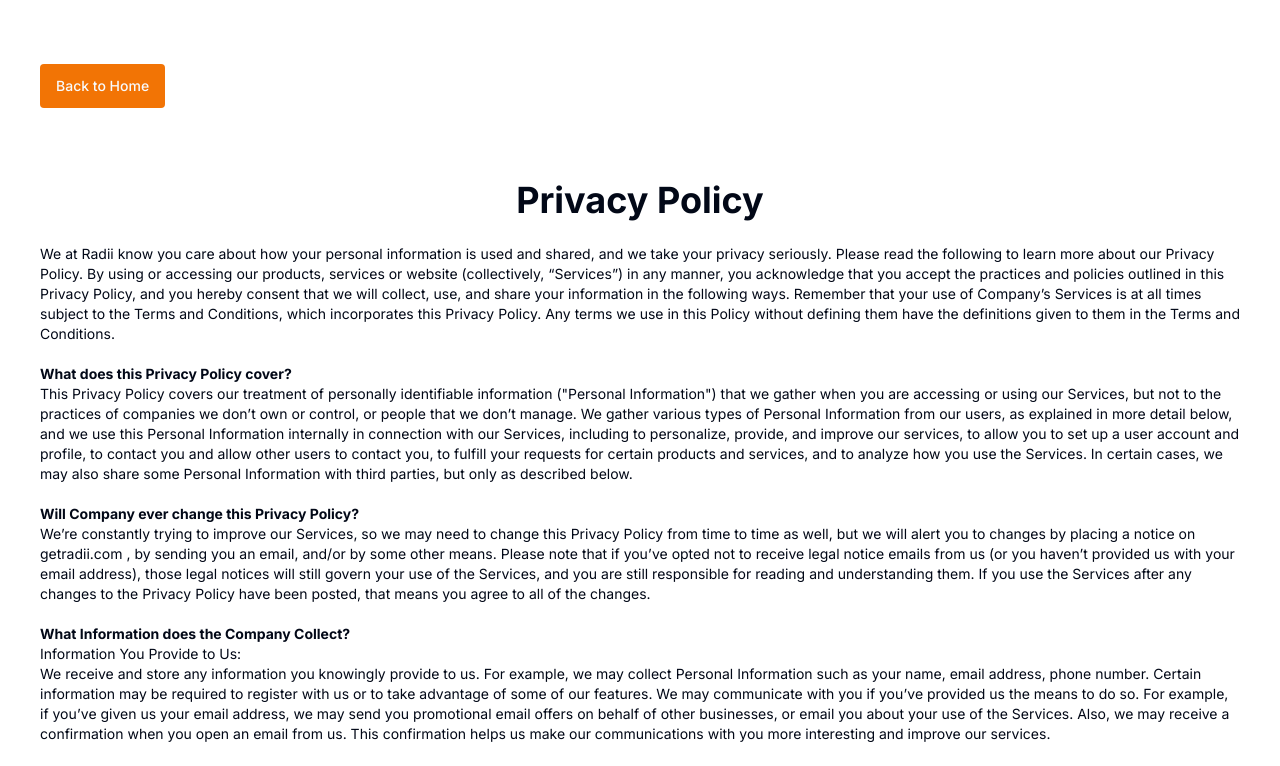
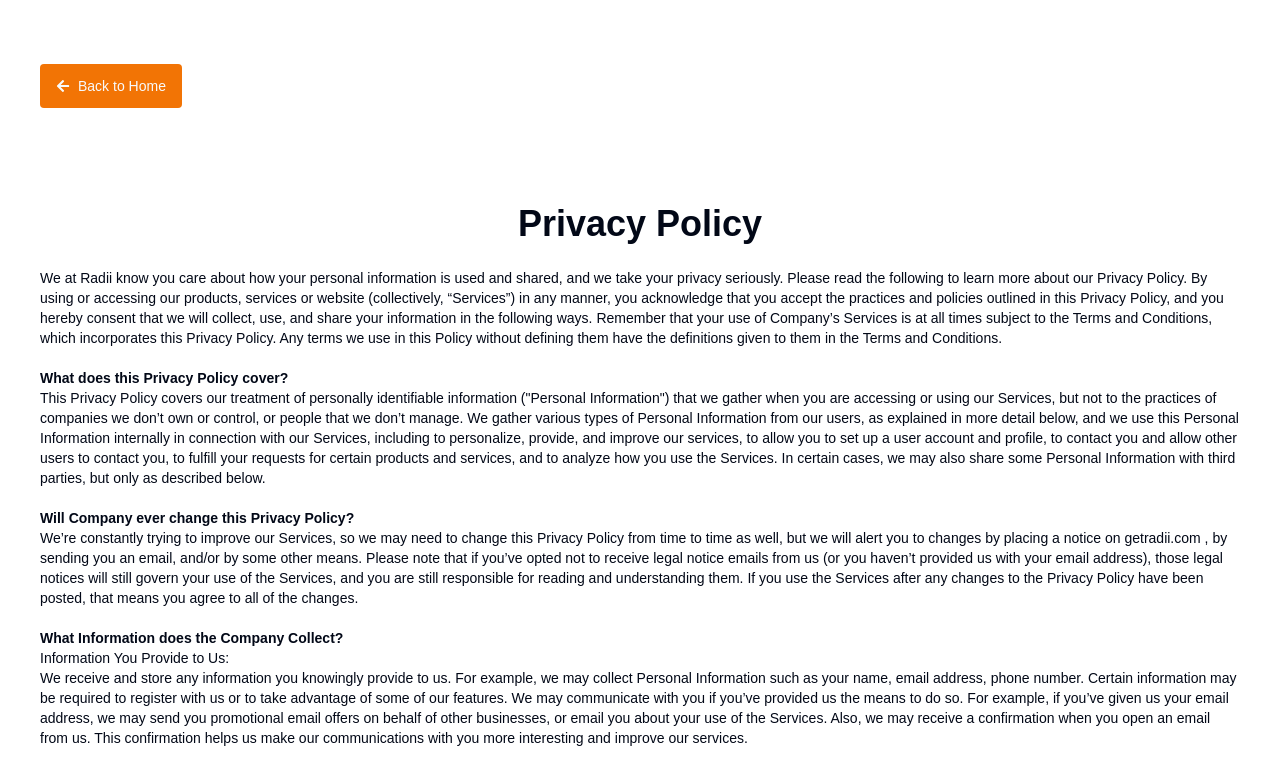
Before and after one commit to kwesinavilot/radii-landing-page, a Next.js app: page /privacy-policy in a window 1280 px wide. Shown: the top 766 px of the page. Built offline with nearby package versions, Linux system fonts and the light colour scheme.

Commit message:
added an icon to the button

```diff
--- a/app/privacy-policy/page.tsx
+++ b/app/privacy-policy/page.tsx
@@ -4,33 +4,37 @@
 import React from 'react';
 import { Button } from '../../components/ui/button';
 import Link from "next/link";
+import { FaArrowLeft } from 'react-icons/fa';
+
 const PrivacyPolicy = () => {
+
   return (
-    <div className='my-4 mx-10'>
+    <div className='my-4 mx-10 font-rubik'>
       <br /><br />
-        <Link href="/">
-         <Button className= {`lg:h-[44px] h-[32px] lg:p-4 p-2 rounded-l rounded-r bg-[#F27405] hover:bg-[#F27405]`}>
-            Back to Home
-          </Button>
-        </Link>
+      <Link href="/">
+        <Button className={`lg:h-[44px] h-[32px] lg:p-4 p-2 rounded-l rounded-r bg-[#F27405] hover:bg-[#F27405] flex items-center`}>
+          <FaArrowLeft className="mr-2" />
+          Back to Home
+        </Button>
+      </Link>
         <br /><br /><br /><br />
-      <p className='text-6xl lg:text-4xl text-center font-bold'>Privacy Policy</p><br />
-      <p className='text-l lg:text-sm font-regular'>We at Radii know you care about how your personal information is used and shared, and we take your privacy seriously. Please read the following to learn more about our Privacy Policy.
+      <p className='text-6xl lg:text-4xl text-center font-bold font-rubik'>Privacy Policy</p><br />
+      <p className='text-l lg:text-sm font-regular font-rubik'>We at Radii know you care about how your personal information is used and shared, and we take your privacy seriously. Please read the following to learn more about our Privacy Policy.
 
         By using or accessing our products, services or website (collectively, “Services”) in any manner, you acknowledge that you accept the practices and policies outlined in this Privacy Policy, and you hereby consent that we will collect, use, and share your information in the following ways.
 
         Remember that your use of Company’s Services is at all times subject to the Terms and Conditions, which incorporates this Privacy Policy. Any terms we use in this Policy without defining them have the definitions given to them in the Terms and Conditions. <br /> <br />
 
-        <p className='text-l lg:text-l font-bold'>What does this Privacy Policy cover?</p>
+        <p className='text-l lg:text-l font-bold font-rubik'>What does this Privacy Policy cover?</p>
 
 
         This Privacy Policy covers our treatment of personally identifiable information ("Personal Information") that we gather when you are accessing or using our Services, but not to the practices of companies we don’t own or control, or people that we don’t manage. We gather various types of Personal Information from our users, as explained in more detail below, and we use this Personal Information internally in connection with our Services, including to personalize, provide, and improve our services, to allow you to set up a user account and profile, to contact you and allow other users to contact you, to fulfill your requests for certain products and services, and to analyze how you use the Services. In certain cases, we may also share some Personal Information with third parties, but only as described below.<br /><br />
 
-        <p className='text-l lg:text-l font-bold'>Will Company ever change this Privacy Policy?</p>
+        <p className='text-l lg:text-l font-bold font-rubik'>Will Company ever change this Privacy Policy?</p>
 
         We’re constantly trying to improve our Services, so we may need to change this Privacy Policy from time to time as well, but we will alert you to changes by placing a notice on getradii.com , by sending you an email, and/or by some other means. Please note that if you’ve opted not to receive legal notice emails from us (or you haven’t provided us with your email address), those legal notices will still govern your use of the Services, and you are still responsible for reading and understanding them. If you use the Services after any changes to the Privacy Policy have been posted, that means you agree to all of the changes.<br /><br />
 
-        <p className='text-l lg:text-l font-bold'>What Information does the Company Collect?</p>
+        <p className='text-l lg:text-l font-bold font-rubik'>What Information does the Company Collect?</p>
 
         Information You Provide to Us:<br />
 
@@ -50,7 +54,7 @@ const PrivacyPolicy = () => {
 
         Through cookies we place on your browser or device, we may collect information about your online activity after you leave our Services. Just like any other usage information we collect, this information allows us to improve the Services and customize your online experience, and otherwise as described in this Privacy Policy. Your browser may offer you a “Do Not Track” option, which allows you to signal to operators of websites and web applications and services (including behavioral advertising services) that you do not wish such operators to track certain of your online activities over time and across different websites. Our Services do not support Do Not Track requests at this time, which means that we collect information about your online activity both while you are using the Services and after you leave our Services.<br /><br />
 
-        <p className='text-l lg:text-l font-bold'>Will Company Share Any of the Personal Information it Receives?</p>
+        <p className='text-l lg:text-l font-bold font-rubik'>Will Company Share Any of the Personal Information it Receives?</p>
 
 
         We do not rent or sell your Personal Information in personally identifiable form to anyone. We do not view, sell or collect any data related to our Services that we have not been granted access to. We may share your Personal Information with third parties as described in this section:
@@ -69,14 +73,14 @@ const PrivacyPolicy = () => {
 
         Protection of Company and Others: We reserve the right to access, read, preserve, and disclose any information that we believe is necessary to comply with law or court order; enforce or apply our Terms and Conditions and other agreements; or protect the rights, property, or safety of Company, our employees, our users, or others.<br /><br />
 
-        <p className='text-l lg:text-l font-bold'>Is Personal Information about me secure?</p>
+        <p className='text-l lg:text-l font-bold font-rubik'>Is Personal Information about me secure?</p>
 
 
         Your account is protected by a password for your privacy and security. You must prevent unauthorized access to your account and Personal Information by selecting and protecting your password appropriately and limiting access to your computer or device and browser by signing off after you have finished accessing your account.<br /><br />
 
         We endeavour to protect the privacy of your account and other Personal Information we hold in our records, but unfortunately, we cannot guarantee complete security. Unauthorized entry or use, hardware or software failure, and other factors, may compromise the security of user information at any time.<br /><br />
 
-        <p className='text-l lg:text-l font-bold'>What Personal Information can I access?</p>
+        <p className='text-l lg:text-l font-bold font-rubik'>What Personal Information can I access?</p>
 
 
         You may access, and, in some cases, edit or delete the following information you’ve provided to us:<br />
@@ -87,7 +91,7 @@ const PrivacyPolicy = () => {
 
         The information you can view, update, and delete may change as the Services change. If you have any questions about viewing or updating information we have on file about you, please contact us at mogbi@getradii.com<br /><br />
 
-        <p className='text-l lg:text-l font-bold'>What choices do I have?</p>
+        <p className='text-l lg:text-l font-bold font-rubik'>What choices do I have?</p>
 
 
         You can always opt not to disclose information to us, but keep in mind some information may be needed to register with us or to take advantage of some of our features.
@@ -96,7 +100,7 @@ const PrivacyPolicy = () => {
 
         Radii does not sell or rent any of your personal information to third parties including that of minors under the age of sixteen (16). While Radii does not consider the use of advertising cookies on our site as a sale, you have the right to opt out of it.<br /><br />
 
-        <p className='text-l lg:text-l font-bold'>What if I have questions about this policy?</p>
+        <p className='text-l lg:text-l font-bold font-rubik'>What if I have questions about this policy?</p>
 
 
         If you have any questions or concerns regarding our privacy policies, please send us a detailed message to mogbi@getradii.com, and we will try to resolve your concerns.
```
